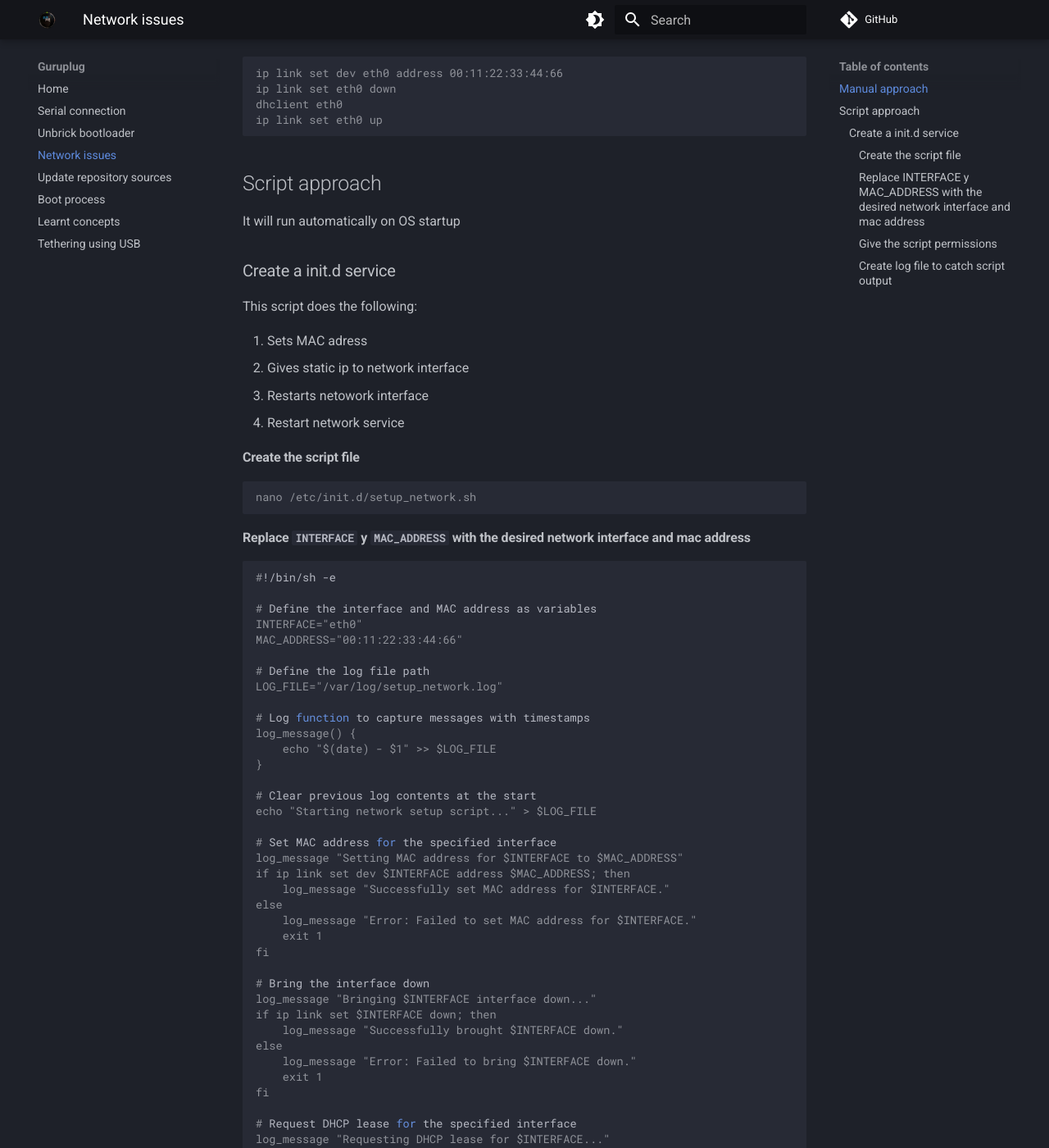
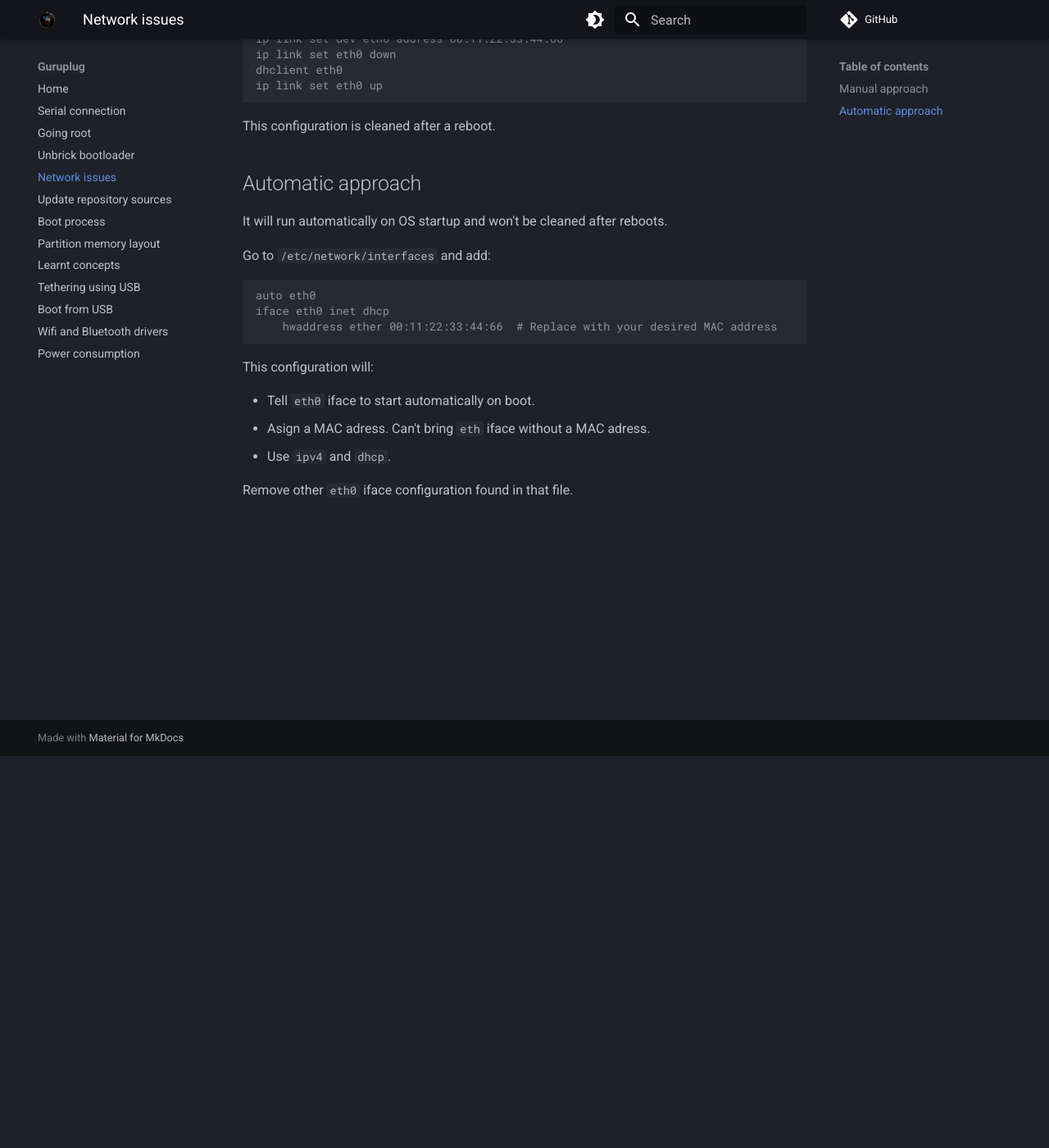
Before and after one commit to AntonioMrtz/guruplug, an MkDocs documentation site: the page built from docs/Network-issues.md, in a window 1280 px wide and 1400 px high, scrolled down 478 px. Shown: the whole window at 82% size. Built offline with MkDocs 1.6.1 and Material for MkDocs 9.7.7, drawn with Linux system fonts in a browser that asks for light colours; comment, search, counter and statistics services are not loaded; some of the changed text lies outside the part shown.

Commit message:
docs: update network issues

````diff
--- a/docs/Network-issues.md
+++ b/docs/Network-issues.md
@@ -21,98 +17,24 @@ dhclient eth0
 ip link set eth0 up
 ```
 
+This configuration is cleaned after a reboot.
 
-## Script approach
+## Automatic approach
 
-It will run automatically on OS startup
+It will run automatically on OS startup and won't be cleaned after reboots.
 
-### Create a init.d service
-
-This script does the following:
-
-1. Sets MAC adress
-2. Gives static ip to network interface
-3. Restarts netowork interface
-4. Restart network service
-
-#### Create the script file
+Go to `/etc/network/interfaces` and add:
 
 ```console
-nano /etc/init.d/setup_network.sh
+auto eth0
+iface eth0 inet dhcp
+    hwaddress ether 00:11:22:33:44:66  # Replace with your desired MAC address
 ```
 
-#### Replace `INTERFACE` y `MAC_ADDRESS` with the desired network interface and mac address
+This configuration will:
 
-```console
-#!/bin/sh -e
+* Tell `eth0` iface to start automatically on boot.
+* Asign a MAC adress. Can't bring `eth` iface without a MAC adress.
+* Use `ipv4` and `dhcp`.
 
-# Define the interface and MAC address as variables
-INTERFACE="eth0"
-MAC_ADDRESS="00:11:22:33:44:66"
-
-# Define the log file path
-LOG_FILE="/var/log/setup_network.log"
-
-# Log function to capture messages with timestamps
-log_message() {
-    echo "$(date) - $1" >> $LOG_FILE
-}
-
-# Clear previous log contents at the start
-echo "Starting network setup script..." > $LOG_FILE
-
-# Set MAC address for the specified interface
-log_message "Setting MAC address for $INTERFACE to $MAC_ADDRESS"
-if ip link set dev $INTERFACE address $MAC_ADDRESS; then
-    log_message "Successfully set MAC address for $INTERFACE."
-else
-    log_message "Error: Failed to set MAC address for $INTERFACE."
-    exit 1
-fi
-
-# Bring the interface down
-log_message "Bringing $INTERFACE interface down..."
-if ip link set $INTERFACE down; then
-    log_message "Successfully brought $INTERFACE down."
-else
-    log_message "Error: Failed to bring $INTERFACE down."
-    exit 1
-fi
-
-# Request DHCP lease for the specified interface
-log_message "Requesting DHCP lease for $INTERFACE..."
-if dhclient $INTERFACE >> $LOG_FILE 2>&1; then
-    log_message "Successfully obtained DHCP lease for $INTERFACE."
-else
-    log_message "Error: Failed to obtain DHCP lease for $INTERFACE."
-    exit 1
-fi
-
-# Bring the interface up
-log_message "Bringing $INTERFACE interface up..."
-if ip link set $INTERFACE up; then
-    log_message "Successfully brought $INTERFACE up."
-else
-    log_message "Error: Failed to bring $INTERFACE up."
-    exit 1
-fi
-
-# Log IP assignment to check status
-log_message "Network configuration complete. Current IP configuration for $INTERFACE:"
-ip a show $INTERFACE >> $LOG_FILE 2>&1
-
-log_message "Network setup script completed."
-```
-
-#### Give the script permissions
-
-```console
-chmod 777 /etc/init.d/setup_network.sh
-```
-
-#### Create log file to catch script output
-
-```
-touch /var/log/setup_network.log
-chmod 666 /var/log/setup_network.log
-```
+Remove other `eth0` iface configuration found in that file.
--- a/mkdocs.yml
+++ b/mkdocs.yml
@@ -7,12 +7,17 @@ remote_branch: gh-pages
 nav:
   - Home: index.md
   - Serial connection: Serial-connection.md
+  - Going root: Going-root.md
   - Unbrick bootloader: Unbrick-bootloader.md
   - Network issues: Network-issues.md
   - Update repository sources: Update-repository-sources.md
   - Boot process: Boot-process.md
+  - Partition memory layout: Partition-Memory-Layout.md
   - Learnt concepts: Learnt-concepts.md
   - Tethering using USB: Tethering-USB.md
+  - Boot from USB: Boot-from-USB.md
+  - Wifi and Bluetooth drivers: Wifi-Bt-Drivers.md
+  - Power consumption: Power-consumption.md
 
 theme:
   logo: assets/logo.png
````
Also changed, not shown: other parts of docs/Network-issues.md (+0 -4 lines), docs/Boot-Debian-net-install.md (+4 -0 lines), docs/Boot-from-USB.md (+2 -0 lines), docs/Going-root.md (added, +7 -0 lines).
